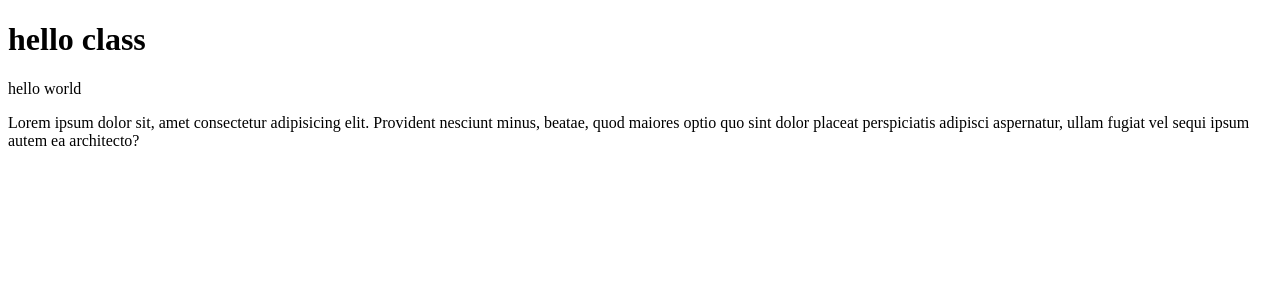
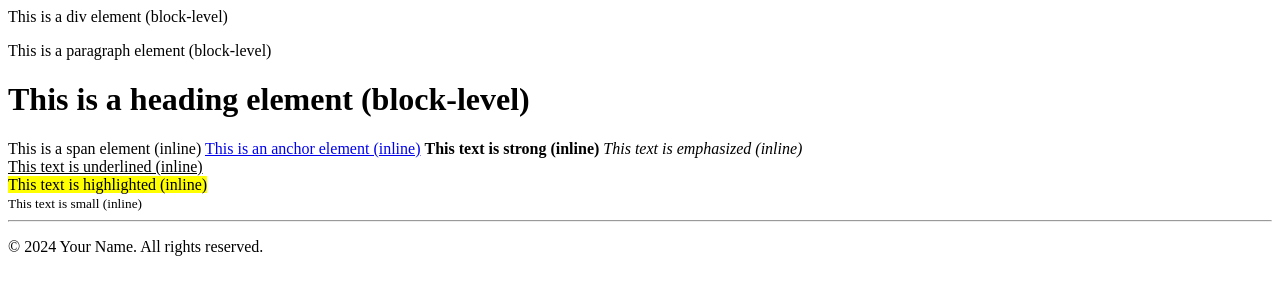
Before and after one commit to monika2012/cseds1, a plain HTML site: page index.html in a window 1280 px wide. Drawn offline with Linux system fonts and the light colour scheme.

Commit message:
text formatting

```diff
--- a/index.html
+++ b/index.html
@@ -3,13 +3,32 @@
   <head>
     <meta charset="UTF-8" />
     <meta name="viewport" content="width=:, initial-scale=1.0" />
-    <title>Document</title>
+    <title>Block and inline elements</title>
   </head>
   <body>
-    <h1>hello class</h1>
-    <p>hello world</p>
-    Lorem ipsum dolor sit, amet consectetur adipisicing elit. Provident nesciunt
-    minus, beatae, quod maiores optio quo sint dolor placeat perspiciatis
-    adipisci aspernatur, ullam fugiat vel sequi ipsum autem ea architecto?
+    <!-- block elements -->
+    <div >
+      This is a div element (block-level)
+    </div>
+    <p>This is a paragraph element (block-level)</p>
+    <h1>This is a heading element (block-level)</h1>
+    <!-- inline elements -->
+    <span>This is a span element (inline)</span>
+    <a href="#">This is an anchor element (inline)</a>
+    <!-- text formatting elements -->
+    <strong>This text is strong (inline)</strong>
+    <em>This text is emphasized (inline)</em>
+    <br />
+    <u>This text is underlined (inline)</u>
+    <br />
+    <mark>This text is highlighted (inline)</mark>
+    <br />
+    <small>This text is small (inline)</small>
+
+    <hr />
+    <footer>
+      <p>&copy; 2024 Your Name. All rights reserved.</p>
+    </footer>
+
   </body>
 </html>
```
